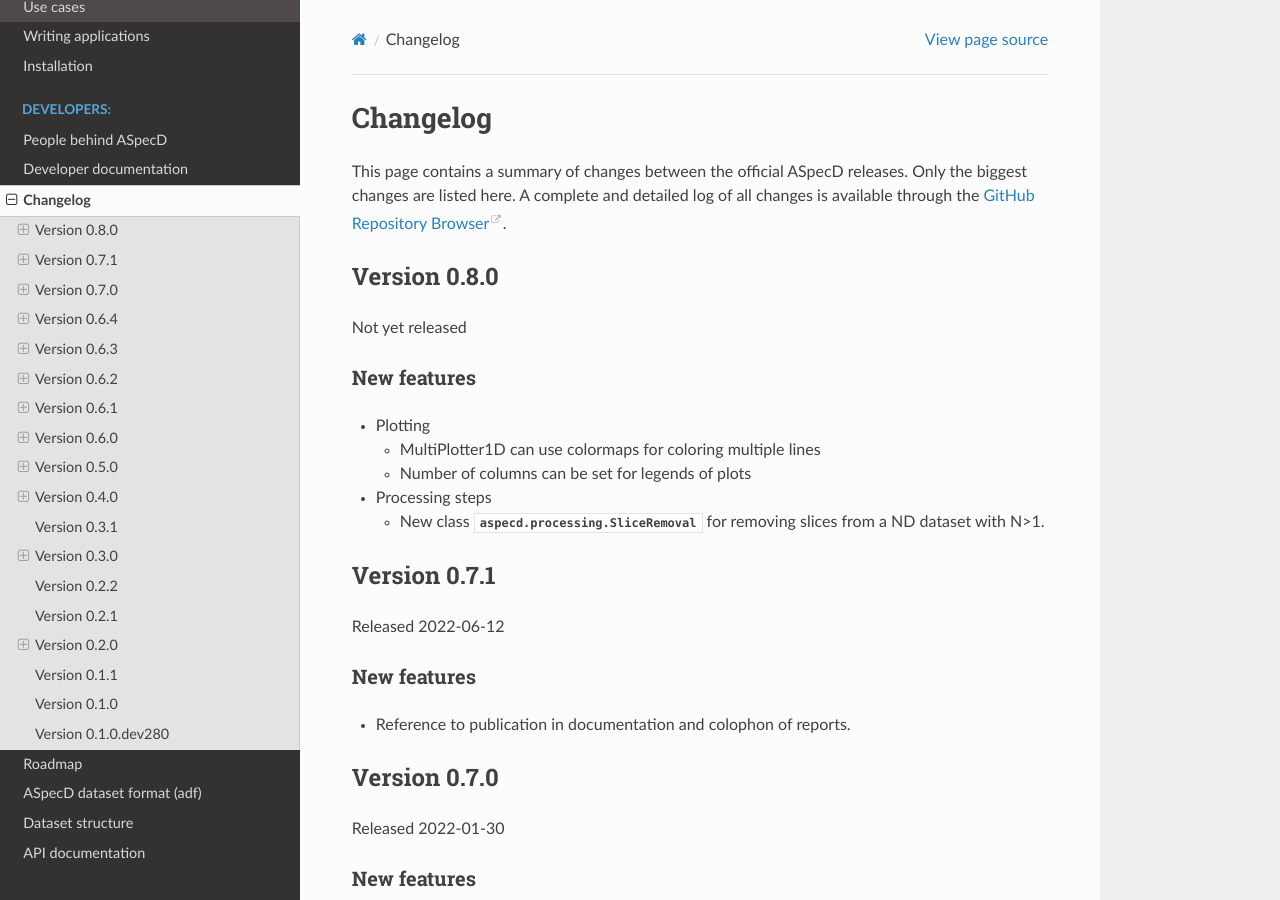
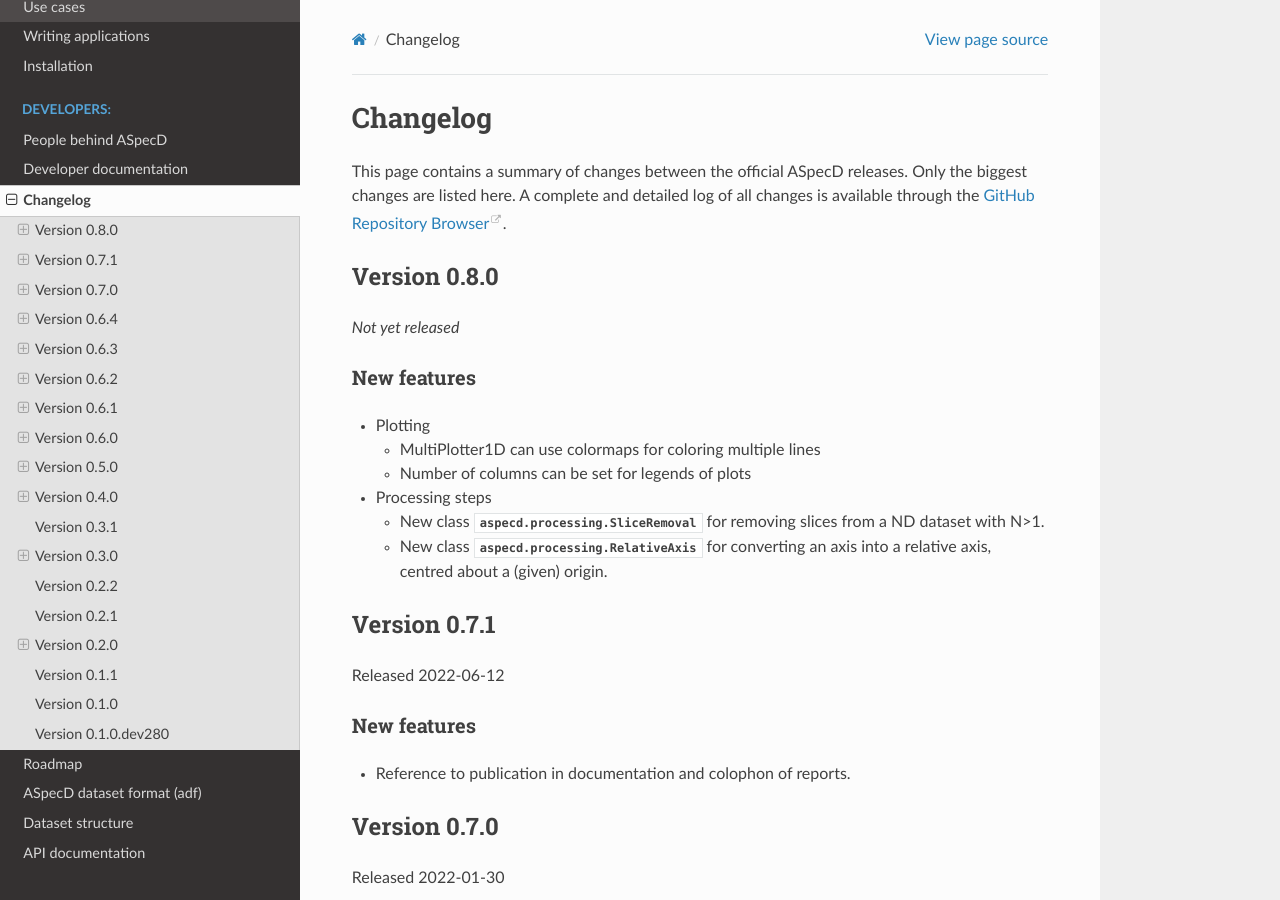
Before and after one commit to tillbiskup/aspecd, a Sphinx documentation site: the page built from docs/changelog.rst, in a window 1280 px wide and 900 px high. Built offline with Sphinx 7.4.7 and the Read the Docs theme 2.0.0, drawn with Linux system fonts in a browser that asks for light colours.

Commit message:
Add sphinx-multiversion to docs requirement

```diff
--- a/docs/changelog.rst
+++ b/docs/changelog.rst
@@ -8,7 +8,7 @@
 Version 0.8.0
 =============
 
-Not yet released
+*Not yet released*
 
 New features
 ------------
@@ -21,6 +21,7 @@
 * Processing steps
 
   * New class :class:`aspecd.processing.SliceRemoval` for removing slices from a ND dataset with N>1.
+  * New class :class:`aspecd.processing.RelativeAxis` for converting an axis into a relative axis, centred about a (given) origin.
 
 
 Version 0.7.1
--- a/setup.py
+++ b/setup.py
@@ -56,7 +56,7 @@
     ],
     extras_require={
         'dev': ['prospector'],
-        'docs': ['sphinx', 'sphinx-rtd-theme'],
+        'docs': ['sphinx', 'sphinx-rtd-theme', 'sphinx-multiversion'],
     },
     python_requires='>=3.7',
     entry_points={
```
Also changed, not shown: 1 other file.
